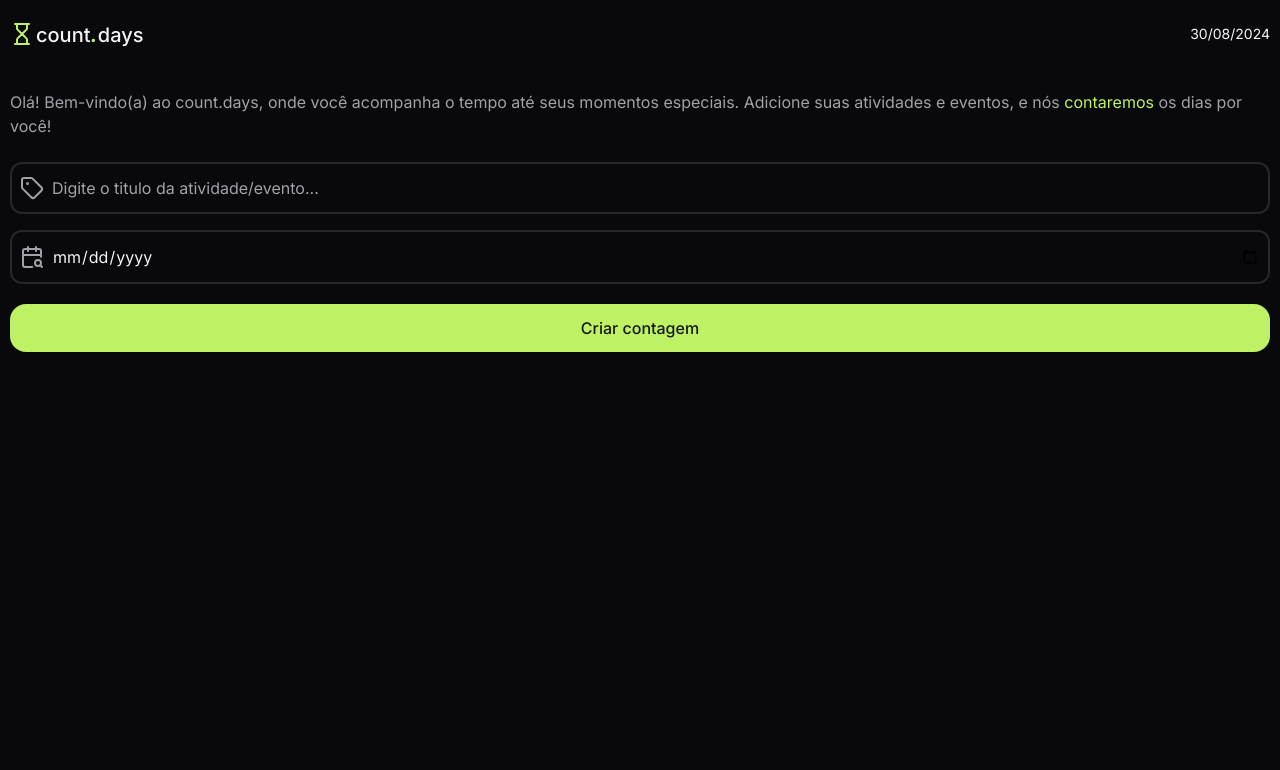
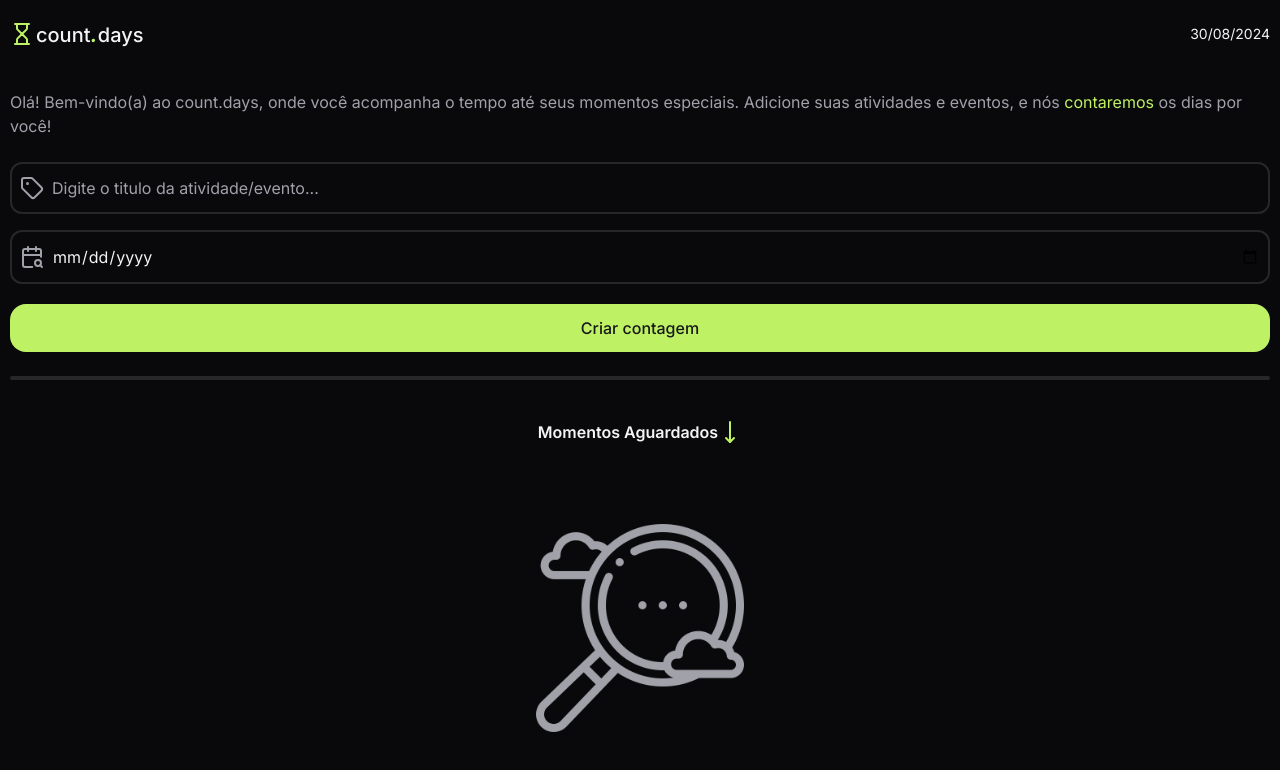
Before and after one commit to JoaoAlisonTI/count-days, a React (Vite) app: page / in a window 1280 px wide. Shown: the top 770 px of the page. Built offline with nearby package versions, Linux system fonts and the light colour scheme.

Commit message:
style: Adicionando EmptyContent caso não haja nenhuma contagem

```diff
--- a/src/App.jsx
+++ b/src/App.jsx
@@ -1,5 +1,7 @@
+import { MoveDown } from "lucide-react"
 import { Header } from "./components/Header"
 import { Form } from "./components/Form"
+import { EmptyContent } from "./components/EmptyContent"
 
 function App() {
 
@@ -10,6 +12,9 @@ function App() {
       <p className="text-base text-zinc-400">Olá! Bem-vindo(a) ao count.days, onde você acompanha o tempo até seus momentos especiais. Adicione suas atividades e eventos, e nós <span className="text-lime-300">contaremos</span> os dias por você!</p>
     </div>
     <Form />
+    <div className="w-full mt-6 border-2 rounded-2xl border-zinc-800" />
+    <h2 className="mt-10 flex justify-center items-center text-center font-semibold">Momentos Aguardados <MoveDown className="text-lime-300"/></h2>
+    <EmptyContent />
     </main>
   )
 }
--- /dev/null
+++ b/src/components/EmptyContent/index.jsx
@@ -0,0 +1,9 @@
+import EmptyIcon from "../../assets/no-results-gray.png"
+
+export const EmptyContent = () => {
+  return (
+    <div className="w-full p-4 mt-16 flex flex-col items-center text-center gap-2">
+      <img className="w-52" src={EmptyIcon} alt="Icon nada econtrado" />
+    </div>
+  )
+}
```
Also changed, not shown: src/assets/no-results-gray.png (added).
